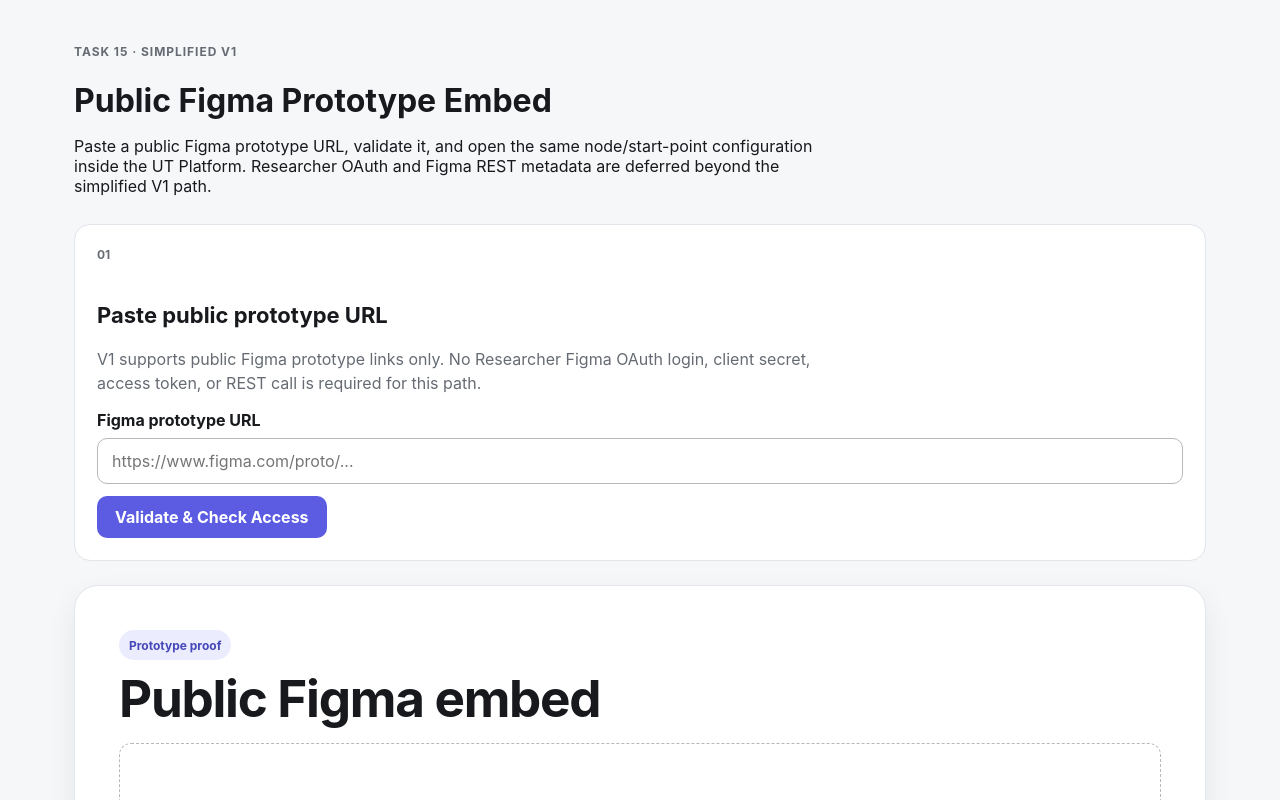
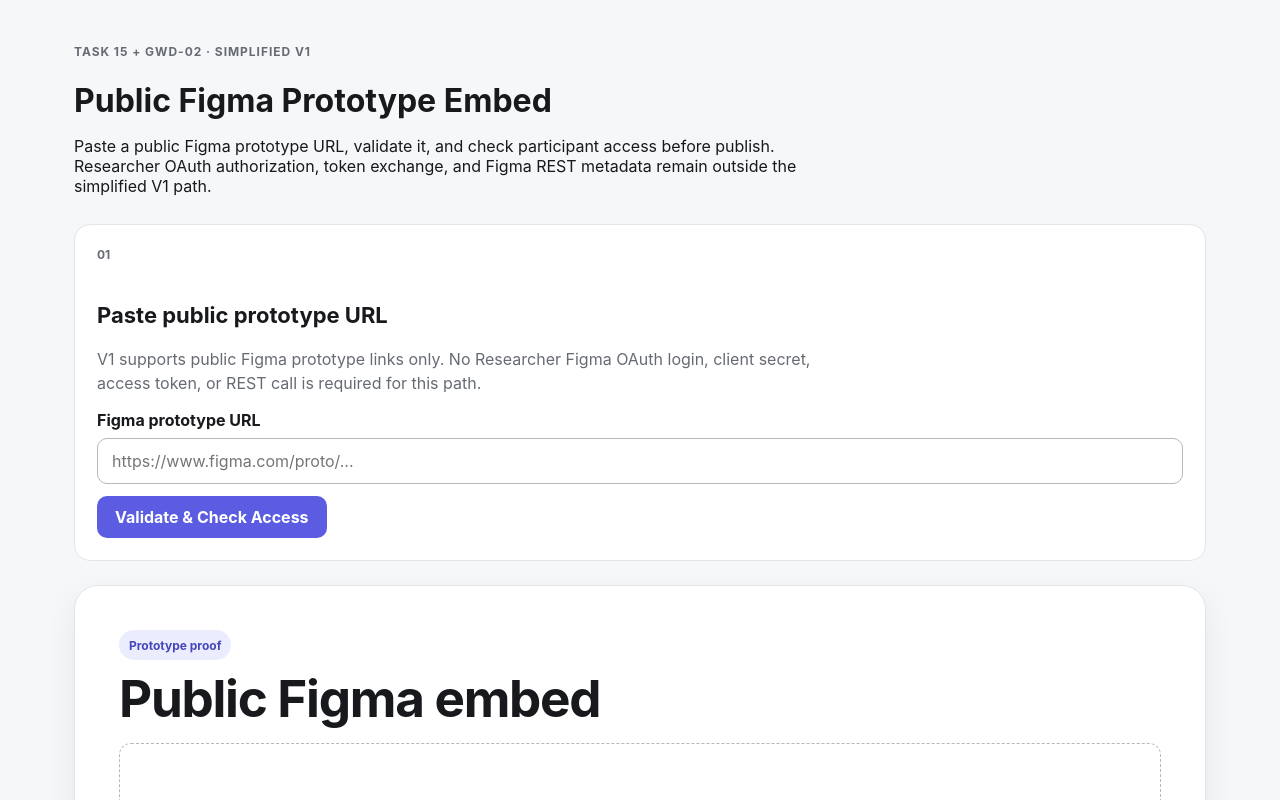
Before and after one commit to kreecrypto/Usability-Testing-Platform, a Next.js app: page /figma-poc in a window 1280 px wide. Shown: the top 800 px of the page. Built offline with nearby package versions, Linux system fonts and the light colour scheme.

Commit message:
GWD-02: wire optional Embed API client id into preflight

```diff
--- a/src/app/figma-poc/page.tsx
+++ b/src/app/figma-poc/page.tsx
@@ -7,18 +7,19 @@ type PageProps = Readonly<{
 export default async function FigmaPocPage({ searchParams }: PageProps) {
   const params = await searchParams;
   const initialUrl = typeof params.url === "string" ? params.url : "";
+  const clientId = process.env.FIGMA_EMBED_CLIENT_ID?.trim() || undefined;
 
   return (
     <main style={{ maxWidth: 1180, margin: "0 auto", padding: "40px 24px 72px" }}>
-      <p className="eyebrow">Task 15 · Simplified V1</p>
+      <p className="eyebrow">Task 15 + GWD-02 · Simplified V1</p>
       <h1 style={{ marginBottom: 12 }}>Public Figma Prototype Embed</h1>
       <p style={{ maxWidth: 760, marginBottom: 28 }}>
-        Paste a public Figma prototype URL, validate it, and open the same node/start-point
-        configuration inside the UT Platform. Researcher OAuth and Figma REST metadata are
-        deferred beyond the simplified V1 path.
+        Paste a public Figma prototype URL, validate it, and check participant access before
+        publish. Researcher OAuth authorization, token exchange, and Figma REST metadata remain
+        outside the simplified V1 path.
       </p>
 
-      <PublicFigmaEmbedProof initialUrl={initialUrl} />
+      <PublicFigmaEmbedProof initialUrl={initialUrl} clientId={clientId} />
     </main>
   );
 }
```
